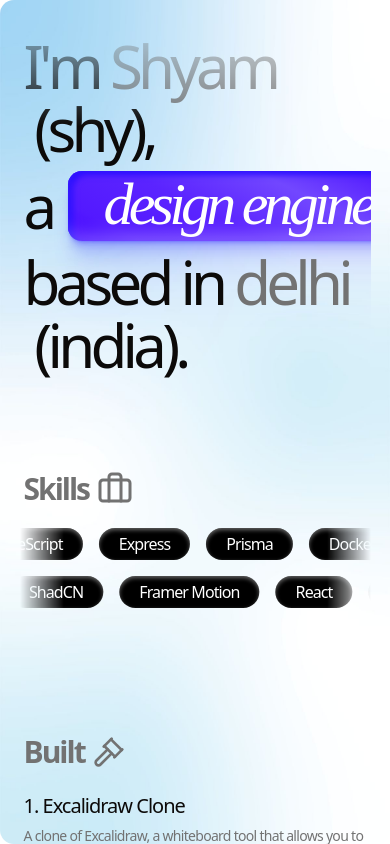
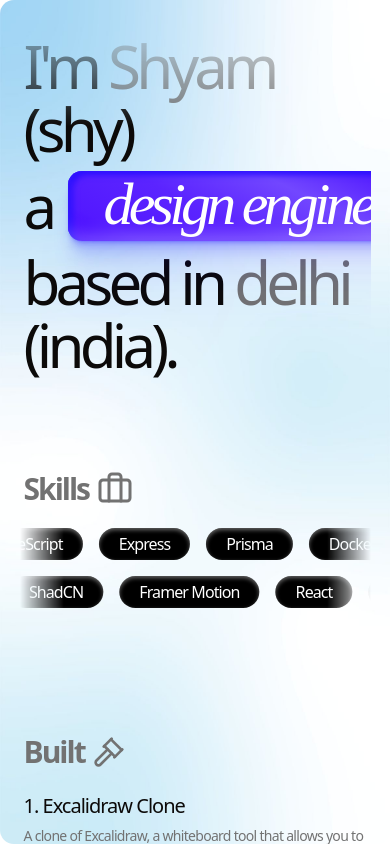
Before and after one commit to ishyverma/portfolio-v2, a Next.js app: page / in a window 390 px wide. Built offline with nearby package versions, Linux system fonts and the light colour scheme.

Commit message:
responsiveness done

```diff
--- a/app/page.tsx
+++ b/app/page.tsx
@@ -212,19 +212,17 @@ export default function Home() {
       className="px-1 z-100 overflow-auto scrollbar-hide border-dashed py-[10%] h-[100vh] relative"
     >
       <motion.div
-        initial={{ opacity: 0.2, filter: "blur(10px)" }}
-        animate={{ opacity: 1, filter: "blur(0px)" }}
         className="text-[60px] leading-[63px] tracking-[-4.8px] font-medium"
       >
-        <AnimatedText text={"I'm "} delay={0} />
+        I'm{" "}
         <span className="text-[#727272]">
-          <AnimatedText text="Shyam" delay={0.1} />
+          Shyam{" "}
         </span>
-        <AnimatedText text={" (shy),"} delay={0.2} />
+        (shy)
         <br />
         <div className="flex items-center">
           <span className="mr-4">
-            <AnimatedText text={"a"} delay={0} />
+            a
           </span>
           <div>
             <motion.button
@@ -286,11 +284,11 @@ export default function Home() {
             </motion.button>
           </div>
         </div>
-        <AnimatedText text={"based in "} delay={0.2} />
+        based in{" "}
         <span className="text-[#727272]">
-          <AnimatedText text="delhi" delay={0.22} />
+          delhi{" "}
         </span>
-        <AnimatedText text={" (india)."} delay={0.23} />
+        (india).
       </motion.div>
       <p className="mt-20 flex items-center text-[30px] gap-2 leading-[63px] tracking-[-2px] font-[550] text-[#727272]">
         Skills <Briefcase className="w-9 h-9" />
```
